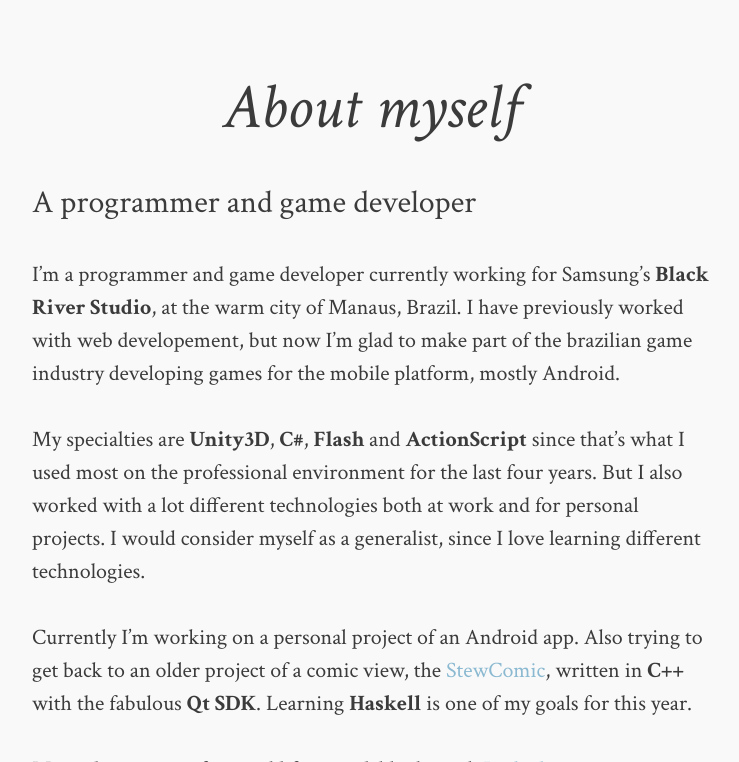
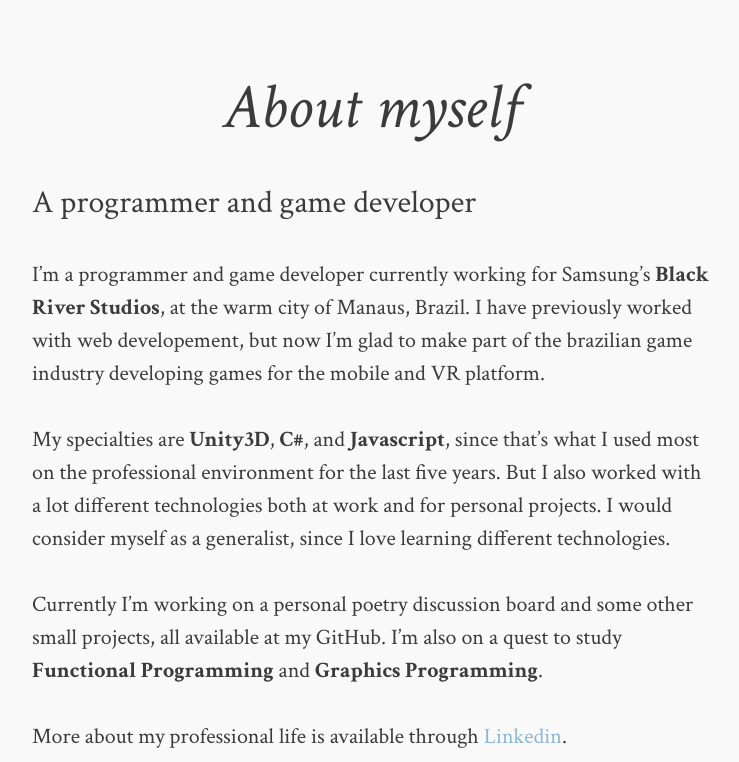
Before and after one commit to CrociDB/blog, a Jekyll site: the page built from about.md, in a window 1280 px wide and 900 px high, scrolled down 565 px, cut to the strip 0-762 px from the top of the window. Shown: the whole strip, without its empty margins (268-1007 px from the left). Built offline with Jekyll 4.4.1, drawn with Linux system fonts in a browser that asks for light colours; comment, search, counter and statistics services are not loaded.

Commit message:
updated about page

```diff
--- a/about.md
+++ b/about.md
@@ -8,12 +8,12 @@
   feature: soft-trees.jpg
 ---
 
-I'm a programmer and game developer currently working for Samsung's **Black River Studio**, at the warm city of Manaus, Brazil. I have previously worked with web developement, but now I'm glad to make part of the brazilian game industry developing games for the mobile platform, mostly Android.
+I'm a programmer and game developer currently working for Samsung's **Black River Studios**, at the warm city of Manaus, Brazil. I have previously worked with web developement, but now I'm glad to make part of the brazilian game industry developing games for the mobile and VR platform.
 
-My specialties are **Unity3D**, **C#**, **Flash** and **ActionScript** since that's what I used most on the professional environment for the last four years. But I also worked with a lot different technologies both at work and for personal projects. I would consider myself as a generalist, since I love learning different technologies.
+My specialties are **Unity3D**, **C#**, and **Javascript**, since that's what I used most on the professional environment for the last five years. But I also worked with a lot different technologies both at work and for personal projects. I would consider myself as a generalist, since I love learning different technologies.
 
-Currently I'm working on a personal project of an Android app. Also trying to get back to an older project of a comic view, the [StewComic](http://crocidb.github.io/stewcomic/), written in **C++** with the fabulous **Qt SDK**. Learning **Haskell** is one of my goals for this year.
+Currently I'm working on a personal poetry discussion board and some other small projects, all available at my GitHub. I'm also on a quest to study **Functional Programming** and **Graphics Programming**.
 
 More about my professional life is available through [Linkedin](http://linkedin.com/in/crocidb).
 
-![c'est moi](http://crocidb.com/assets/img/myself.jpg)
+![c'est moi](http://crocidb.com/assets/img/myself2.jpg)
```
Also changed, not shown: assets/img/myself2.jpg (added).
